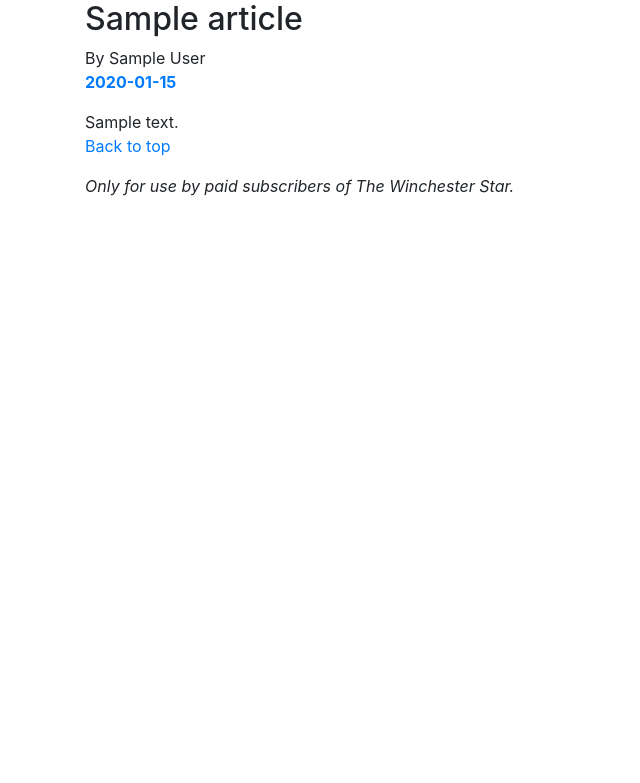
After one commit to kennethreitz-archive/winchestar-v2, a Flask app: template star/templates/article.html in a window 1280 px wide. The commit adds this page. Shown: the top 783 px of the page, without its empty margins (0-640 px from the left). Run offline with Flask 2, Linux system fonts and the light colour scheme; the template is opened without the code that fills it: most values are stand-ins (such as "Sample title", 1, 10 or a date in 2020); parts of the project's set-up code (start-up, migrations or seed data) failed here and were passed over; some libraries are stand-ins or nearby versions.

Commit message:
base templates

```diff
--- /dev/null
+++ b/star/templates/article.html
@@ -0,0 +1,26 @@
+{% extends "base.html" %}
+
+{% block header %}
+    <div class='page-header'>
+        <h2>{{ article.title }}</h2>
+
+        <p>
+            {% if article.author %}
+                By {{ article.author }} <br/>
+            {% endif %}
+
+            <a href="{{ article.link }}">
+                <b>{{ article.published.strftime('%Y-%m-%d') }}</b>
+            </a>
+        </p>
+
+    </div>
+
+{% endblock %}
+
+
+{% block content %}
+
+    {{ article.body|safe }}
+
+{% endblock %}
--- /dev/null
+++ b/star/templates/base.html
@@ -0,0 +1,49 @@
+<html>
+<head>
+    <title>Winchester Star Articles</title>
+    <link rel="stylesheet" href="http://twitter.github.com/bootstrap/1.4.0/bootstrap.min.css">
+</head>
+<body>
+
+<div class='container'>
+
+
+{% block header %}
+<div class='page-header'>
+    <h1>Winchester Star Articles</h1>
+</div>
+
+<p>
+    <a href="{{ url_for('atom_feed') }}"><code>Atom Feed</code></a>
+</p>
+{% endblock %}
+
+{% block content %}
+{% endblock %}
+
+
+</div>
+<footer class="footer">
+  <div class="container">
+    <p class="pull-right"><a href="#">Back to top</a></p>
+    <p>
+      <em>Only for use by paid subscribers of The Winchester Star.</em>
+    </p>
+  </div>
+</footer>
+
+<script type="text/javascript">
+  var _gauges = _gauges || [];
+  (function() {
+    var t   = document.createElement('script');
+    t.type  = 'text/javascript';
+    t.async = true;
+    t.id    = 'gauges-tracker';
+    t.setAttribute('data-site-id', '4ecc95d3f5a1f53b9f000001');
+    t.src = '//secure.gaug.es/track.js';
+    var s = document.getElementsByTagName('script')[0];
+    s.parentNode.insertBefore(t, s);
+  })();
+</script>
+</body>
+</html>
```
Also changed, not shown: star/templates/index.html (+7 -44 lines).
